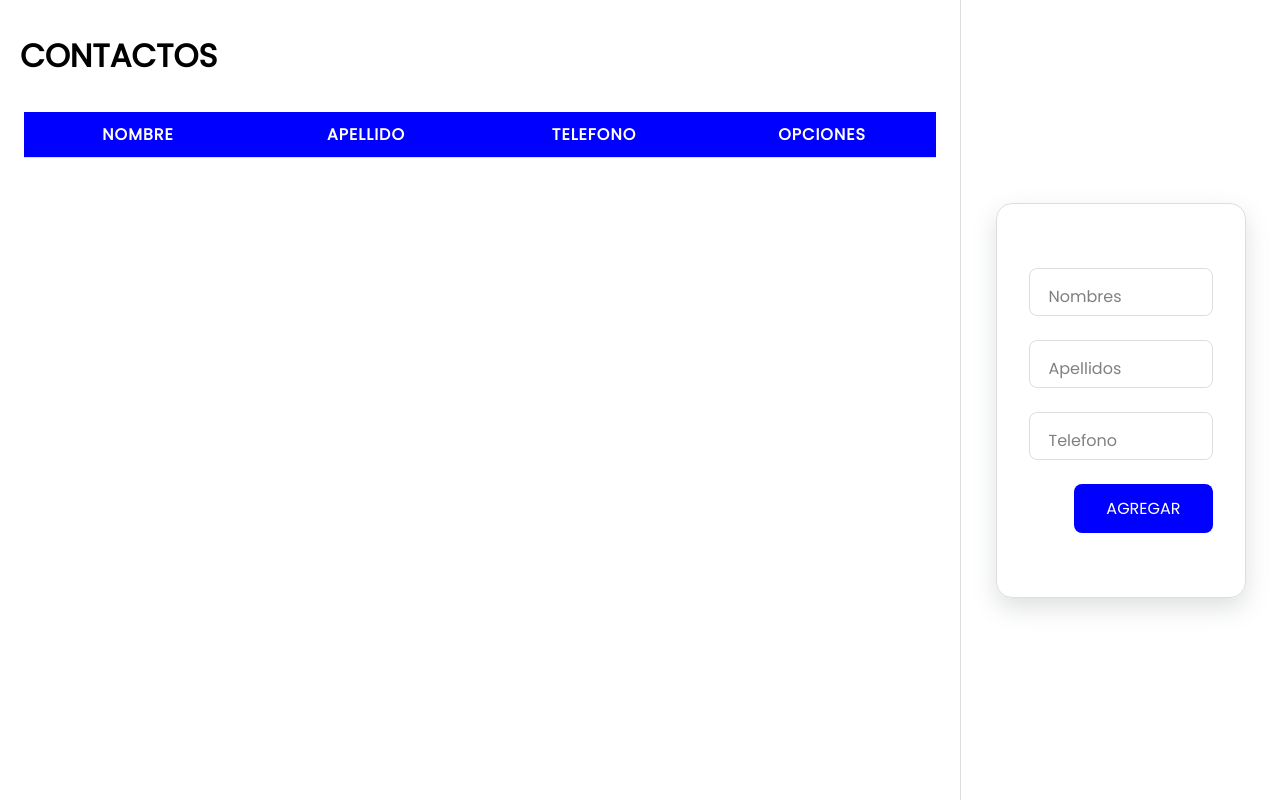
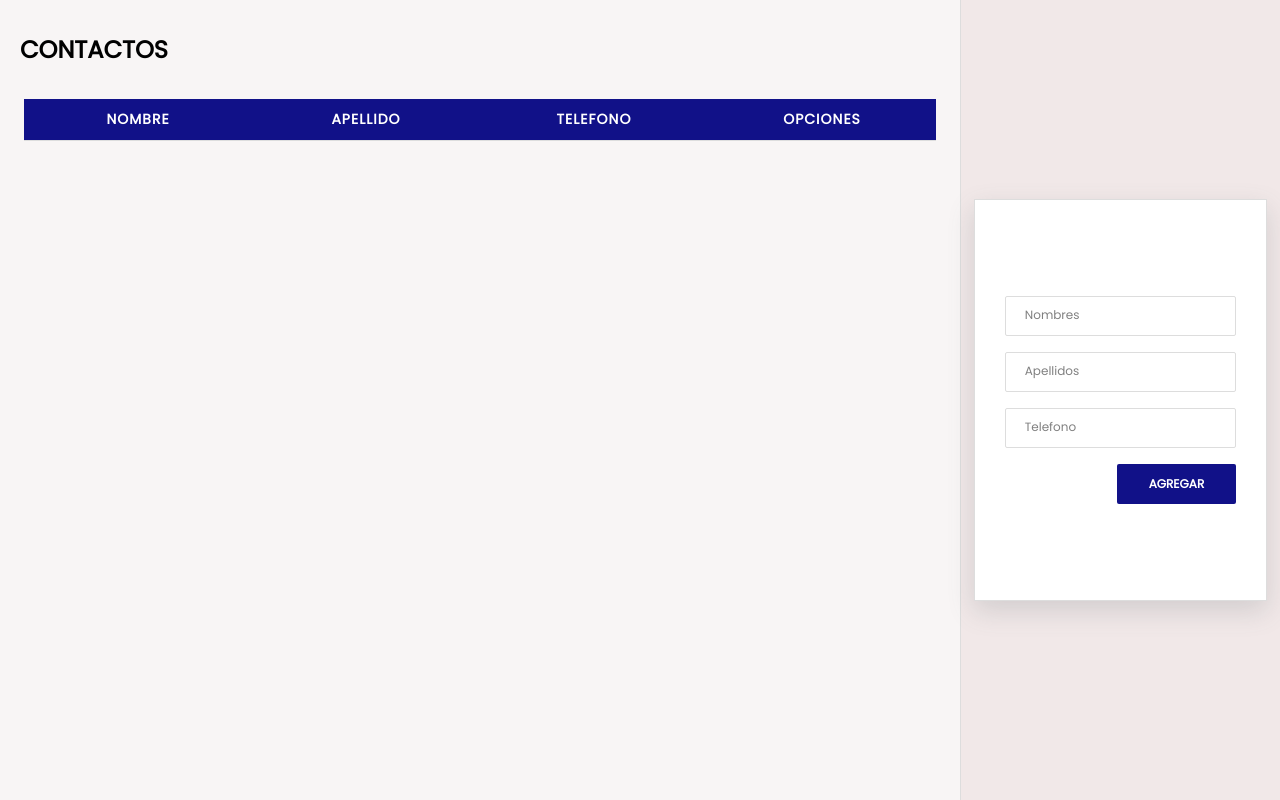
Before and after one commit to Alex-Prado/crud-python, a Flask app: page / in a window 1280 px wide. Run offline with Flask 2, Linux system fonts and the light colour scheme; data that the repository does not hold is empty; some libraries are stand-ins or nearby versions.

Commit message:
cambios de diseño

```diff
--- a/static/css/style.css
+++ b/static/css/style.css
@@ -1,4 +1,7 @@
 @import url("https://fonts.googleapis.com/css2?family=Poppins&display=swap");
+@import url("https://cdnjs.cloudflare.com/ajax/libs/font-awesome/6.1.1/css/all.min.css");
+@import url("https://cdnjs.cloudflare.com/ajax/libs/toastr.js/latest/toastr.min.css");
+@import url("https://cdnjs.cloudflare.com/ajax/libs/animate.css/4.1.1/animate.min.css");
 * {
   margin: 0;
   padding: 0;
@@ -6,21 +9,21 @@
   font-family: "Poppins", sans-serif;
 }
 :root {
-  --color1: blue;
+  --color1: #111188;
   --color2: grey;
   --bordercolor: #ddd;
-
+  --fond: #f1e8e8;
   --nomalsize: 1rem;
   --smalsize: 0.75rem;
 }
 body {
   width: 100%;
+  background-color: #f8f5f5;
   display: flex;
 }
 
-
-input[type=number]::-webkit-inner-spin-button,
-input[type=number]::-webkit-outer-spin-button {
+input[type="number"]::-webkit-inner-spin-button,
+input[type="number"]::-webkit-outer-spin-button {
   -webkit-appearance: none;
   margin: 0;
 }
@@ -37,36 +40,40 @@ input[type="number"] {
   justify-content: center;
   align-items: center;
   height: 100vh;
-  position: absolute;
+  position: fixed;
   width: 100%;
   display: none;
-  background-color: #fff;
+  background-color: var(--fond);
   z-index: 100;
 }
 .modal-content.active {
   display: flex;
 }
-.modal,
+
 .form {
-  width: 360px;
-  padding: 4rem 2rem;
-  border-radius: 1rem;
+  width: min(94%, 360px);
+  padding: 4rem 18px;
+  border: 1px solid #ddd;
+  background-color: #fff;
   box-shadow: 0 10px 25px rgba(92, 99, 105, 0.2);
 }
-.form {
-  width: 250px;
-  border: 1px solid #ddd;
-  margin: 10px;
+.modal {
+  width: min(92%, 394px);
+  padding: 6rem 30px;
+  background-color: #fff;
+  box-shadow: 0 10px 25px rgba(92, 99, 105, 0.2);
 }
+
 .form_title {
   font-weight: 400;
   margin-bottom: 3rem;
+  text-transform: uppercase;
 }
 .form_div,
 .content-form {
   position: relative;
-  height: 48px;
-  margin-bottom: 1.5rem;
+  height: 40px;
+  margin-bottom: 1rem;
 }
 .form_input,
 .content-form input {
@@ -77,7 +84,7 @@ input[type="number"] {
   height: 100%;
   font-size: var(--nomalsize);
   border: 1px solid var(--bordercolor);
-  border-radius: 0.5rem;
+  border-radius: 2px;
   outline: none;
   padding: 1rem;
   background: none;
@@ -87,24 +94,26 @@ input[type="number"] {
 .form_label {
   position: absolute;
   left: 1rem;
-  top: 1rem;
+  top: 10px;
   padding: 0 0.25rem;
   color: var(--color2);
-  font-size: var(--nomalsize);
+  font-size: var(--smalsize);
   transition: 0.3s;
 }
 .form_button {
   display: block;
   margin-left: auto;
-  padding: 0.75rem 2rem;
+  height: 40px;
+  padding: 0 2rem;
   outline: none;
   border: none;
   background-color: var(--color1);
   color: #fff;
-  font-size: var(--nomalsize);
-  border-radius: 0.5rem;
+  font-size: var(--smalsize);
+  border-radius: 2px;
   cursor: pointer;
   transition: 0.3s;
+  font-weight: 600;
 }
 .form_button:hover {
   box-shadow: 0 10px 36px rgba(0, 0, 0, 0.15);
@@ -112,7 +121,7 @@ input[type="number"] {
 .form_input:focus + .form_label {
   top: -8px;
   left: 0.8rem;
-  color: var(--color1);
+  color: var(--color2);
   font-size: var(--smalsize);
   background-color: #fff;
   font-weight: 500;
@@ -121,7 +130,7 @@ input[type="number"] {
 .form_input:not(:placeholder-shown).form_input:not(:focus) + .form_label {
   top: -8px;
   left: 0.8rem;
-  color: var(--color1);
+  color: var(--color2);
   font-size: var(--smalsize);
   background-color: #fff;
   font-weight: 500;
@@ -145,11 +154,11 @@ input[type="number"] {
   flex-direction: column;
   align-items: center;
   justify-content: center;
-  position: sticky;
   position: fixed;
   transition: 0.5s ease;
   right: 0;
-  background-color: #fff;
+  background-color: var(--fond);
+  z-index: 10;
 }
 .nav-left.active {
   right: 0;
@@ -163,21 +172,24 @@ body .tabla {
   margin: 2rem auto;
   border-collapse: collapse;
   table-layout: fixed;
+  font-size: 14px;
 }
 .titulo {
   margin-left: 20px;
   margin-top: 2rem;
 }
-.fa {
-  padding: 10px;
+.fa-solid {
   font-size: 20px;
-  border: 1px solid #ddd;
+  width: 35px;
+  height: 35px;
+  text-align: center;
+  line-height: 35px;
   cursor: pointer;
 }
-.fa-pencil-square-o {
+.fa-user-pen {
   color: green;
 }
-.fa-trash-o {
+.fa-trash-can {
   color: red;
 }
 .tabla th,
@@ -192,8 +204,11 @@ body .tabla {
   text-transform: uppercase;
   letter-spacing: 1px;
 }
+.tabla tbody tr {
+  background-color: #fff;
+}
 .tabla tbody tr:hover {
-  background: rgba(221, 221, 221, 0.452);
+  background-color: #dddddd73;
 }
 .tabla td {
   white-space: nowrap;
@@ -223,13 +238,6 @@ body .tabla {
   .contenedor {
     width: 100%;
   }
-  .modal,
-  .form {
-    width: 315px;
-  }
-  .form {
-    width: 280px;
-  }
 }
 @media (max-width: 750px) {
   .tabla tbody td::before {
@@ -237,6 +245,9 @@ body .tabla {
     text-transform: uppercase;
     font-weight: 600;
     float: left;
+  }
+  .tabla tbody .option::before {
+    line-height: 35px;
   }
   thead {
     display: none;
--- a/templates/index.html
+++ b/templates/index.html
@@ -4,17 +4,6 @@
     <meta charset="UTF-8" />
     <meta http-equiv="X-UA-Compatible" content="IE=edge" />
     <meta name="viewport" content="width=device-width, initial-scale=1.0" />
-    <link
-      rel="stylesheet"
-      href="https://cdnjs.cloudflare.com/ajax/libs/toastr.js/latest/toastr.min.css"
-    />
-    <link
-      rel="stylesheet"
-      href="https://cdnjs.cloudflare.com/ajax/libs/font-awesome/4.7.0/css/font-awesome.css"
-      integrity="sha512-5A8nwdMOWrSz20fDsjczgUidUBR8liPYU+WymTZP1lmY9G6Oc7HlZv156XqnsgNUzTyMefFTcsFH/tnJE/+xBg=="
-      crossorigin="anonymous"
-      referrerpolicy="no-referrer"
-    />
     <link
       rel="stylesheet"
       href="{{ url_for('static', filename='css/style.css')}}"
@@ -26,7 +15,7 @@
     <div class="modal-content">
       <i class="fa fa-times cerrar" aria-hidden="true"></i>
 
-      <form action="" class="modal" autocomplete="off">
+      <form action="" class="modal animate__animated animate__fadeIn" autocomplete="off">
         <h1 class="form_title">Contacto</h1>
 
         <div class="form_div">
@@ -60,15 +49,15 @@
         </div>
 
         <input
-          type="button"
+          type="submit"
           class="form_button actualizar"
-          value="Actualizar"
+          value="ACTUALIZAR"
         />
       </form>
     </div>
     <div class="nav-left">
       <i class="fa fa-times" onclick="toggle();" aria-hidden="true"></i>
-      <form class="form" autocomplete="off">
+      <form class="form modal animate__animated animate__fadeInRight" autocomplete="off">
         <div class="content-form">
           <input type="text" class="form_input" name="nombre" placeholder=" " />
           <label class="form_label" for="">Nombres</label>
@@ -97,10 +86,10 @@
     </div>
     <div class="contenedor">
       <div class="nav">
-        <h1 class="titulo">CONTACTOS</h1>
+        <h2 class="titulo">CONTACTOS</h2>
         <i class="fa fa-bars" onclick="toggle();" aria-hidden="true"></i>
       </div>
-      <table class="tabla">
+      <table class="tabla animate__animated animate__fadeIn">
         <thead>
           <tr>
             <th>nombre</th>
@@ -110,6 +99,17 @@
           </tr>
         </thead>
         <tbody id="tbody"></tbody>
+        <template id="usetemplate">
+          <tr>
+            <td data-label="NOMBRE"></td>
+            <td data-label="APELLIDO"></td>
+            <td data-label="TELEFONO"></td>
+            <td data-label="ACCIONES" class="option">
+              <i class="fa-solid fa-user-pen"></i>
+              <i class="fa-solid fa-trash-can"></i>
+            </td>
+          </tr>
+        </template>
       </table>
     </div>
 
```
Also changed, not shown: eliminar.js (added, +187 -0 lines), static/js/main.js (+97 -146 lines).
